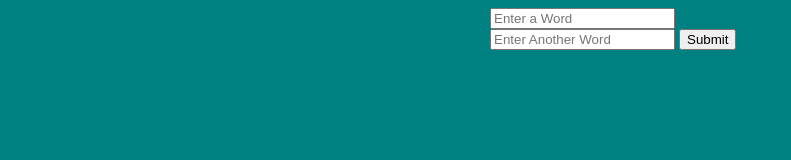
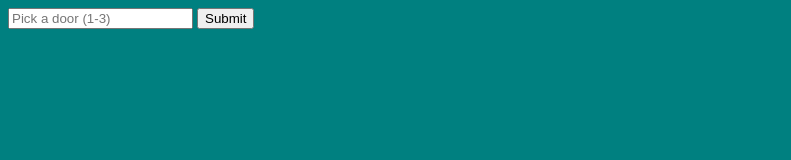
Before and after one commit to Cyberia2045/jsMiniChallenges, a plain HTML site: page index.html in a window 1280 px wide. Shown: the whole page, without its empty margins (0-791 px from the left). Drawn offline with Linux system fonts and the light colour scheme.

Commit message:
finished

```diff
--- a/index.html
+++ b/index.html
@@ -6,17 +6,29 @@
 </head>
 <body>
 
-<div class="form_container">
+<!-- <div class="form_container"> -->
 <!-- 	<form method="post">
 		<input id="number" type= "text" placeholder="Enter a Number">
 		<button id="button" type="button">Submit</button>
 	</form> -->
-	<form method="post">
+<!-- 	<form method="post">
 		<input id="word1" type= "text" placeholder="Enter a Word">
 		<input id="word2" type= "text" placeholder="Enter Another Word">
 		<button id="button" type="button">Submit</button>
 	</form>
-</div>
+</div> -->
+
+<!-- 	<div class="door_container">
+		<div  class = "door" id="door1"></div>
+		<div  class = "door" id="door2"></div>
+		<div  class = "door" id="door3"></div>
+	</div> -->
+
+	<form method="post">
+		<input id="door" type= "text" placeholder="Pick a door (1-3)">
+		<button id="button" type="button">Submit</button>
+	</form>
+
 <script type="text/javascript" src="script.js"></script>
 </body>
 </html>
--- a/styles.css
+++ b/styles.css
@@ -1,8 +1,14 @@
+* {
+	box-sizing: border-box;
+}
+
 body {
 	background-color: teal;
 	font-family: "Futura";
 }
 
+/*------form styling-------*/
+
 .form_container {
 	width:300px;
 	margin:0 auto;
```
Also changed, not shown: script.js (+41 -0 lines), door.png (added).
